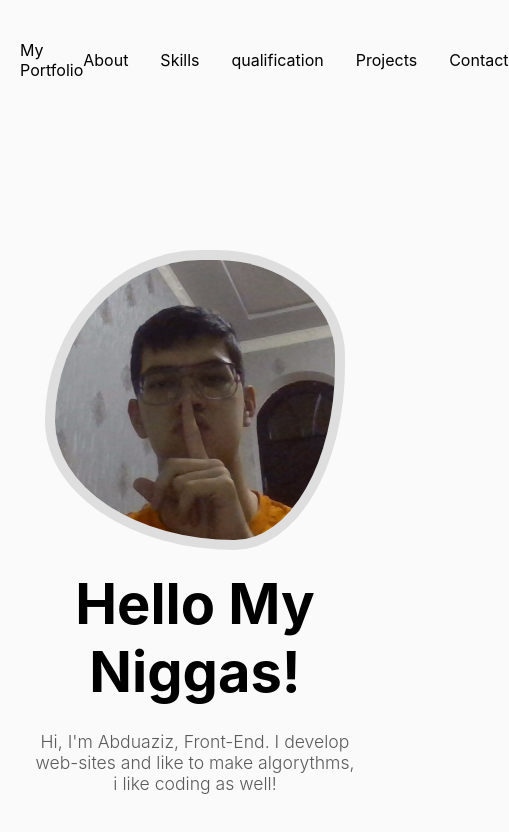
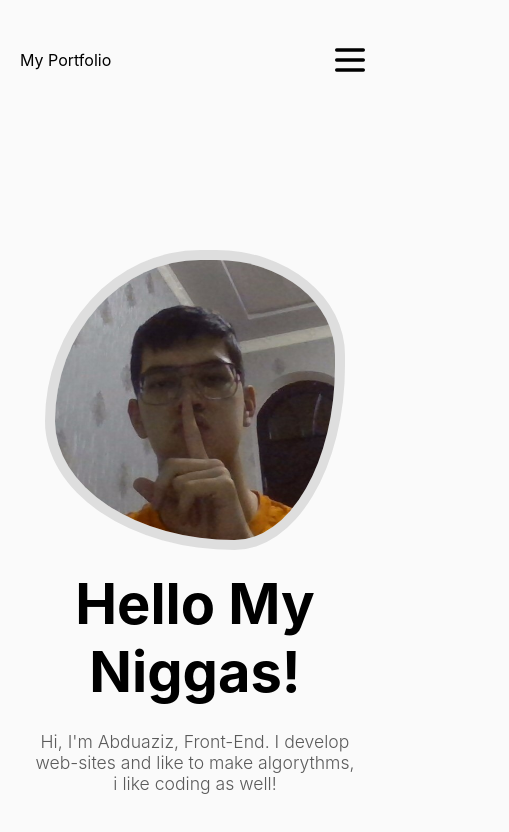
Before and after one commit to wifv/portfolio, a React (Vite) app: page / in a window 390 px wide. Shown: the top 832 px of the page, 509 px wide, since content can reach past the window. Built offline with nearby package versions, Linux system fonts and the light colour scheme.

Commit message:
version 1.0

```diff
--- a/src/assets/css/global.scss
+++ b/src/assets/css/global.scss
@@ -1,4 +1,3 @@
-
 .text-center {
   margin: auto;
   text-align: center;
--- a/src/assets/css/navbar.css
+++ b/src/assets/css/navbar.css
@@ -52,3 +52,41 @@ body {
 * {
   color: black;
 }
+
+.menu {
+  width: 40px;
+  display: none;
+}
+
+@media (max-width: 600px) {
+  .nav {
+    overflow: hidden;
+  }
+  .nav-right {
+    display: none !important;
+  }
+  .menu {
+    display: block;
+  }
+  .nav ul li {
+    border-bottom: none;
+  }
+}
+.active-nav-right {
+  position: absolute;
+  -webkit-box-orient: vertical;
+  -webkit-box-direction: normal;
+      -ms-flex-direction: column;
+          flex-direction: column;
+  left: 0;
+  top: 58px;
+  padding-top: 12px;
+  background-color: #FAFAFA;
+  z-index: 2;
+  width: 100%;
+  padding-bottom: 20px;
+  gap: 0 !important;
+}
+.active-nav-right li {
+  padding: 20px 0;
+}
--- a/src/assets/css/navbar.scss
+++ b/src/assets/css/navbar.scss
@@ -52,3 +52,42 @@ body {
   * {
     color: black;
   }
+
+  .menu {
+    width: 40px;
+    display: none;
+  }
+
+  @media (max-width: 600px) {
+    .container {
+    }
+    .nav {
+      overflow: hidden;
+    }
+    .nav-right {
+      display: none !important;
+    }
+    .menu {
+      display: block;
+    }
+    .nav ul li {
+      border-bottom: none;
+    }
+  }
+
+  .active-nav-right {
+    position: absolute;
+    flex-direction: column;
+    left: 0;
+    top: 58px;
+    padding-top: 12px;
+    background-color: #FAFAFA;
+    z-index: 2;
+    width: 100%;
+    padding-bottom: 20px;
+    gap: 0 !important;
+
+    li {
+      padding: 20px 0;
+    }
+  }
--- a/src/assets/pages/Navbar.tsx
+++ b/src/assets/pages/Navbar.tsx
@@ -1,17 +1,27 @@
+import { useState } from 'react'
 import '../css/navbar.css'
+import menu from '../images/menu.svg'
 
 const Navbar = () => {
+  const [showMenu, setShowMenu] = useState(false)
+
+  function show () {
+    setShowMenu(!showMenu)
+  }
+
+
   return (
     <div className="container">
       <nav className="nav">
           <a className="logo" href='/'>My Portfolio</a>
-          <ul>
+          <ul className={showMenu ? "active-nav-right" : "nav-right"} id='nav-right'>
               <li className="nav-item"><a href='#about'>About</a></li>
               <li className="nav-item"><a href='#skills'>Skills</a></li>
               <li className="nav-item"><a href='#qualification'>qualification</a></li>
               <li className="nav-item"><a href='#projects'>Projects</a></li>
               <li className="nav-item"><a href='#contact'>Contact</a></li>
           </ul>
+          <img src={menu} alt="navigation menu" className='menu' onClick={show}/>
       </nav>
     </div>
   )
--- a/src/assets/pages/Page.tsx
+++ b/src/assets/pages/Page.tsx
@@ -63,10 +63,8 @@ const Page = () => {
                     Creating websites of various complexity.
                     Marketplace, Game catalog, Audio player,
                     Beautiful Designs and maybe a Weather app?
-                    Teamwork is my second name, and i google quite a lot
-                    ching chong ching chong ching chong
-                    ching chong ching chong ching chong
-                    ching chong ching chong ching chong
+                    Google is my best friend, and TeamWork is
+                    what everyone needs
                 </p>
                 <a href="https://t.me/bdfelka" target="_blank"><div className="hello-btn">
                   Contact Me
```
Also changed, not shown: src/assets/images/menu.svg (added).
